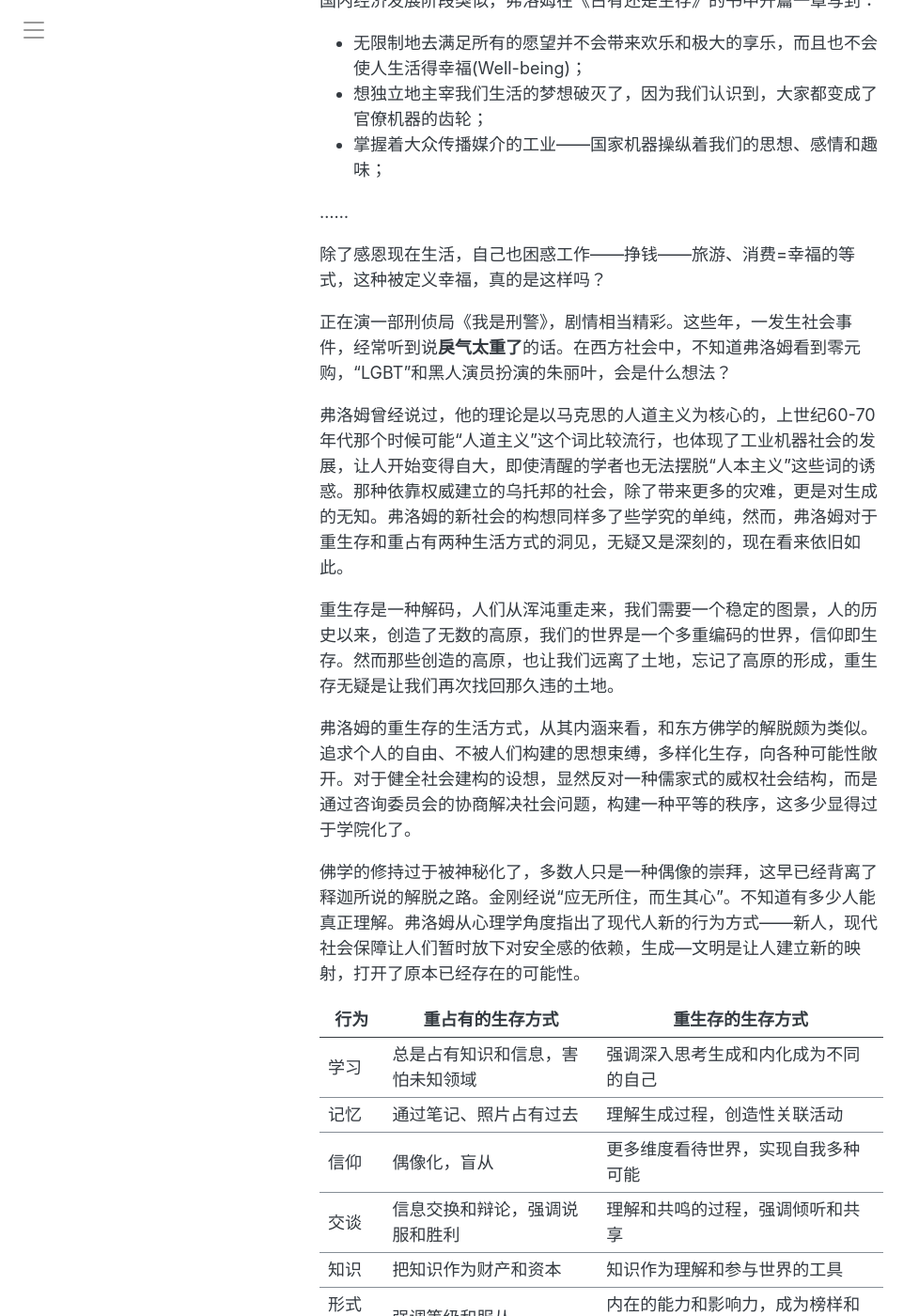
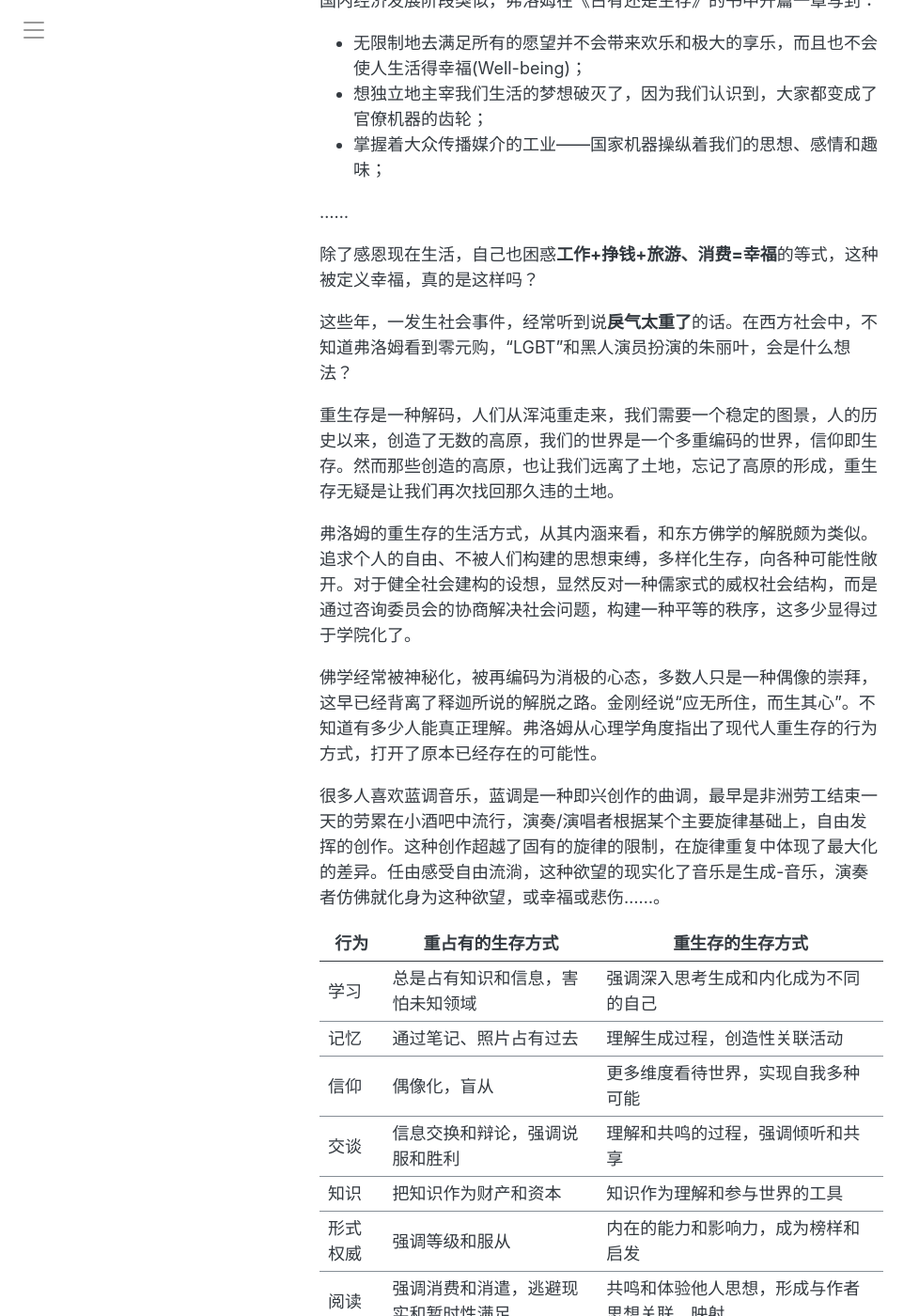
Before and after one commit to symphonyh/symphonyh.github.io, a Jekyll site: the page built from _posts/2024-12-12-shengcun.md, in a window 1280 px wide and 1400 px high, scrolled down 342 px. Shown: the whole window at 94% size, without its empty margins (0-978 px from the left). Built offline with Jekyll 4.4.1, drawn with Linux system fonts in a browser that asks for light colours; comment, search, counter and statistics services are not loaded.

Commit message:
Update 2024-12-12-shengcun.md

```diff
--- a/_posts/2024-12-12-shengcun.md
+++ b/_posts/2024-12-12-shengcun.md
@@ -14,18 +14,18 @@ comments: true
 
 ……
 
-除了感恩现在生活，自己也困惑工作——挣钱——旅游、消费=幸福的等式，这种被定义幸福，真的是这样吗？
+除了感恩现在生活，自己也困惑**工作+挣钱+旅游、消费=幸福**的等式，这种被定义幸福，真的是这样吗？
 
-正在演一部刑侦局《我是刑警》，剧情相当精彩。这些年，一发生社会事件，经常听到说**戾气太重了**的话。在西方社会中，不知道弗洛姆看到零元购，“LGBT”和黑人演员扮演的朱丽叶，会是什么想法？
+这些年，一发生社会事件，经常听到说**戾气太重了**的话。在西方社会中，不知道弗洛姆看到零元购，“LGBT”和黑人演员扮演的朱丽叶，会是什么想法？
 
-弗洛姆曾经说过，他的理论是以马克思的人道主义为核心的，上世纪60-70年代那个时候可能“人道主义”这个词比较流行，也体现了工业机器社会的发展，让人开始变得自大，即使清醒的学者也无法摆脱“人本主义”这些词的诱惑。那种依靠权威建立的乌托邦的社会，除了带来更多的灾难，更是对生成的无知。弗洛姆的新社会的构想同样多了些学究的单纯，然而，弗洛姆对于重生存和重占有两种生活方式的洞见，无疑又是深刻的，现在看来依旧如此。
 
 重生存是一种解码，人们从浑沌重走来，我们需要一个稳定的图景，人的历史以来，创造了无数的高原，我们的世界是一个多重编码的世界，信仰即生存。然而那些创造的高原，也让我们远离了土地，忘记了高原的形成，重生存无疑是让我们再次找回那久违的土地。
 
 弗洛姆的重生存的生活方式，从其内涵来看，和东方佛学的解脱颇为类似。追求个人的自由、不被人们构建的思想束缚，多样化生存，向各种可能性敞开。对于健全社会建构的设想，显然反对一种儒家式的威权社会结构，而是通过咨询委员会的协商解决社会问题，构建一种平等的秩序，这多少显得过于学院化了。
 
-佛学的修持过于被神秘化了，多数人只是一种偶像的崇拜，这早已经背离了释迦所说的解脱之路。金刚经说“应无所住，而生其心”。不知道有多少人能真正理解。弗洛姆从心理学角度指出了现代人新的行为方式——新人，现代社会保障让人们暂时放下对安全感的依赖，生成—文明是让人建立新的映射，打开了原本已经存在的可能性。
+佛学经常被神秘化，被再编码为消极的心态，多数人只是一种偶像的崇拜，这早已经背离了释迦所说的解脱之路。金刚经说“应无所住，而生其心”。不知道有多少人能真正理解。弗洛姆从心理学角度指出了现代人重生存的行为方式，打开了原本已经存在的可能性。
 
+很多人喜欢蓝调音乐，蓝调是一种即兴创作的曲调，最早是非洲劳工结束一天的劳累在小酒吧中流行，演奏/演唱者根据某个主要旋律基础上，自由发挥的创作。这种创作超越了固有的旋律的限制，在旋律重复中体现了最大化的差异。任由感受自由流淌，这种欲望的现实化了音乐是生成-音乐，演奏者仿佛就化身为这种欲望，或幸福或悲伤……。
 
 |    行为       | 重占有的生存方式                                                         | 重生存的生存方式                                                         |
 |--------------|------------------------------------------------------------------------|------------------------------------------------------------------------|
```
